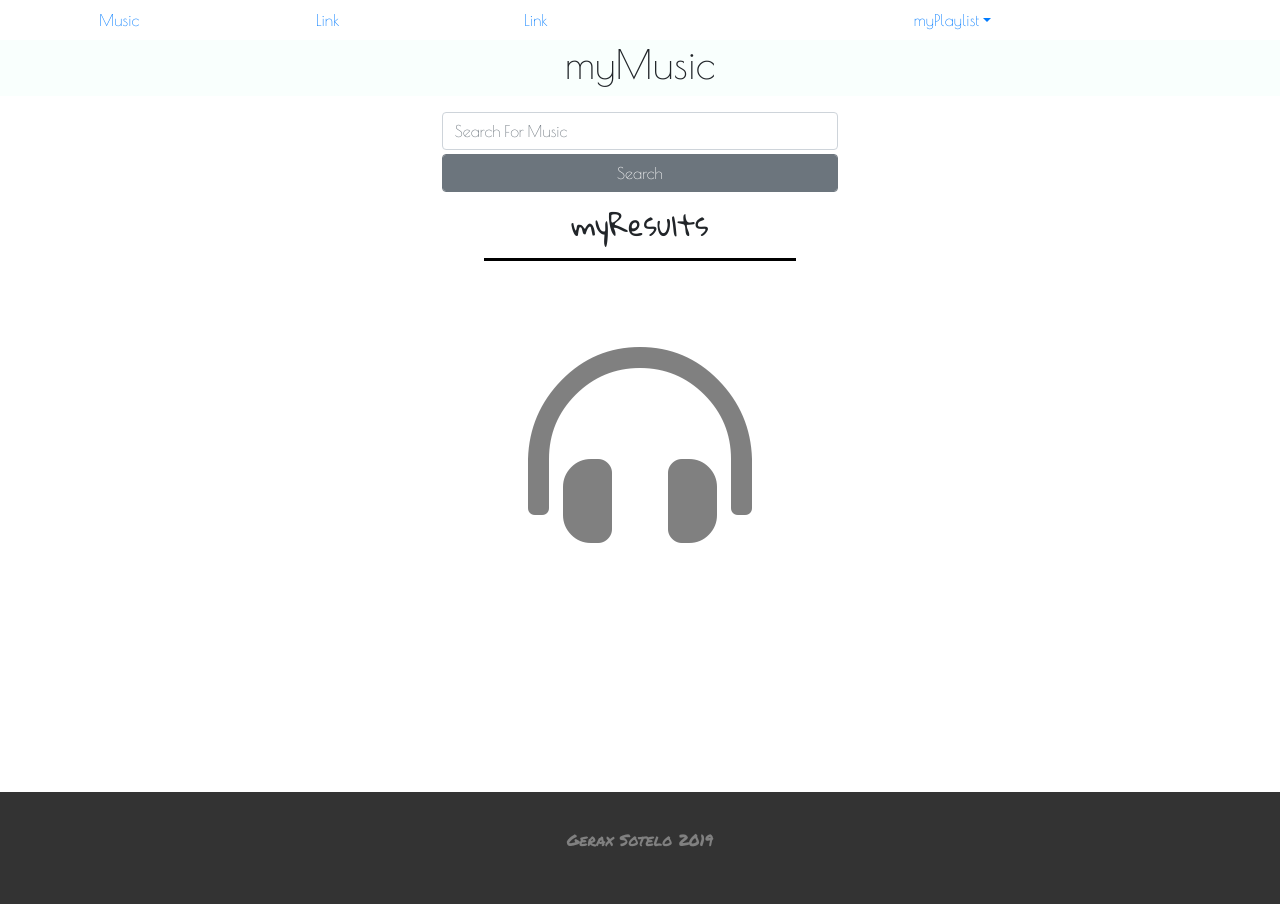
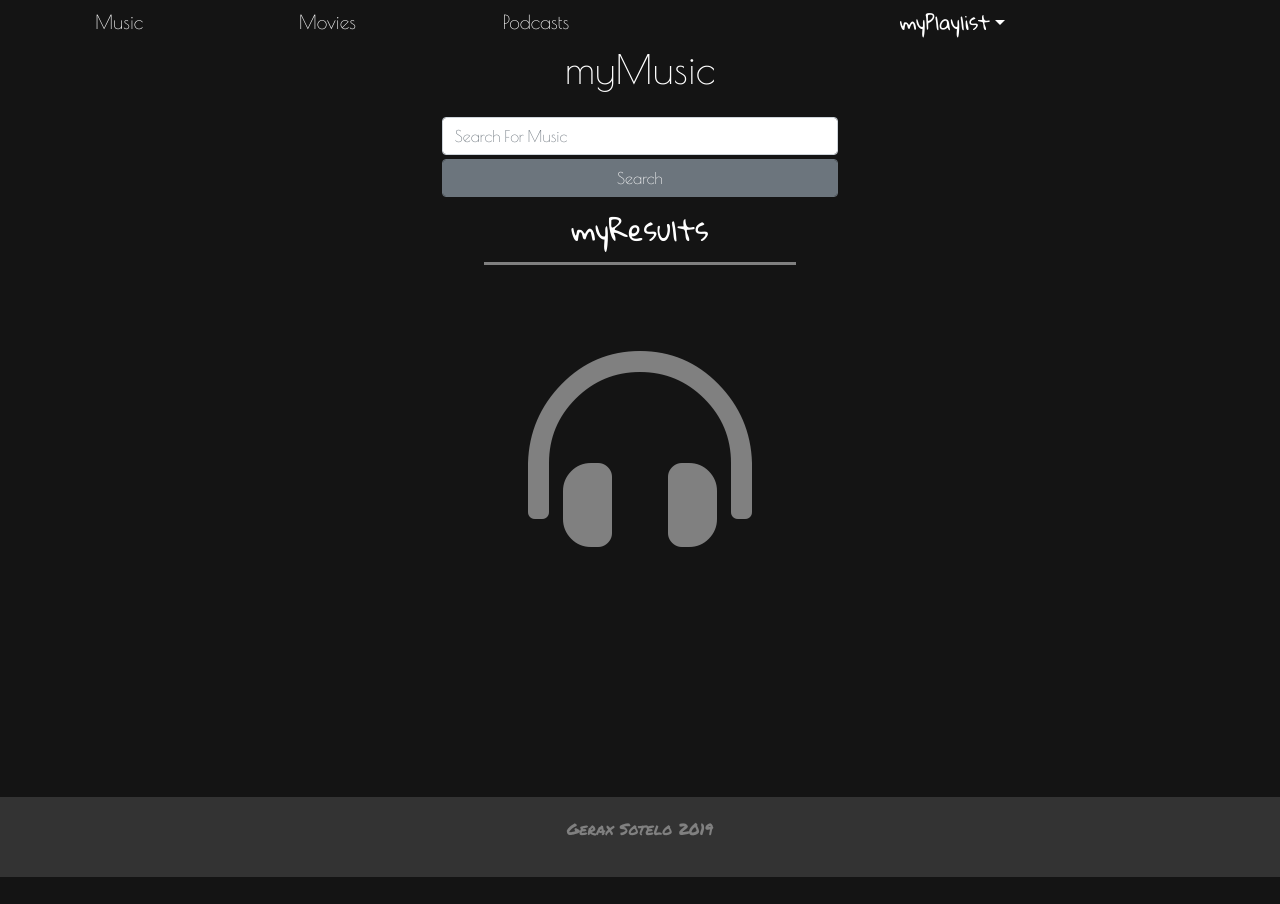
Before and after one commit to GeraxSotelo/myMusic, a plain HTML site: page index.html in a window 1280 px wide. After the commit the page ends 877 px from the top, so only its background shows below. Drawn offline with nearby package versions, Linux system fonts and the light colour scheme; no server answers.

Commit message:
Changed some styling

```diff
--- a/app/Models/Song.js
+++ b/app/Models/Song.js
@@ -15,7 +15,7 @@ export default class Song {
   get Template() {
     return `
       <div class="col-6 col-sm-4 col-md-3 mt-1 mb-1">
-        <div class="card align-items-center">
+        <div id="results-card" class="card align-items-center pt-1 pb-1">
           <img src="${this.albumArt}" class="card-img-top">
           <div class="row card-body">
             <div>
--- a/assets/style.css
+++ b/assets/style.css
@@ -1,4 +1,6 @@
 body {
+  background-color: rgb(20, 20, 20);
+  color: white;
   font-family: 'Poiret One', cursive;
 }
 
@@ -6,8 +8,14 @@ body {
   font-family: 'Gloria Hallelujah', cursive;
 }
 
+.nav a {
+  color: white;
+  font-size: 1.2em;
+}
+
+
 header .banner {
-  background-color: rgb(249, 255, 253);
+  /* background-color: rgb(249, 255, 253); */
 }
 
 .nav #dropdown {
@@ -23,7 +31,7 @@ main {
 }
 
 .results-row hr {
-  border-top: 0.2em solid black;
+  border-top: 0.2em solid gray;
   width: 25%
 }
 
@@ -52,6 +60,10 @@ main {
   right: 1%;
 }
 
+#results-card {
+  background-color: rgb(90, 90, 90);
+}
+
 .card-img-top {
   object-fit: cover;
   max-height: 10em;
@@ -76,14 +88,16 @@ main {
 
 .add-to-playlist {
   border: 1px solid gray;
-  border-radius: 45%;
+  border-radius: 10%;
+  color: black;
   font-size: 0.8em;
+  font-weight: bold;
 }
 
 footer {
   background-color: #333;
   color: gray;
   font-family: 'Permanent Marker', cursive;
-  height: 7em;
+  height: 5em;
   text-align: center;
 }
--- a/index.html
+++ b/index.html
@@ -20,13 +20,13 @@
         <a class="nav-link" href="#">Music</a>
       </li>
       <li class="nav-item">
-        <a class="nav-link" href="#">Link</a>
+        <a class="nav-link">Movies</a>
       </li>
       <li class="nav-item">
-        <a class="nav-link" href="#">Link</a>
+        <a class="nav-link">Podcasts</a>
       </li>
       <li id="dropdown" class="nav-item dropdown">
-        <a class="nav-link dropdown-toggle" data-toggle="dropdown" href="#" role="button" aria-haspopup="true"
+        <a class="nav-link dropdown-toggle gloria-font" data-toggle="dropdown" href="#" role="button" aria-haspopup="true"
           aria-expanded="false">myPlaylist</a>
         <div class="dropdown-menu">
           <div id="playlist" class="row">
```
